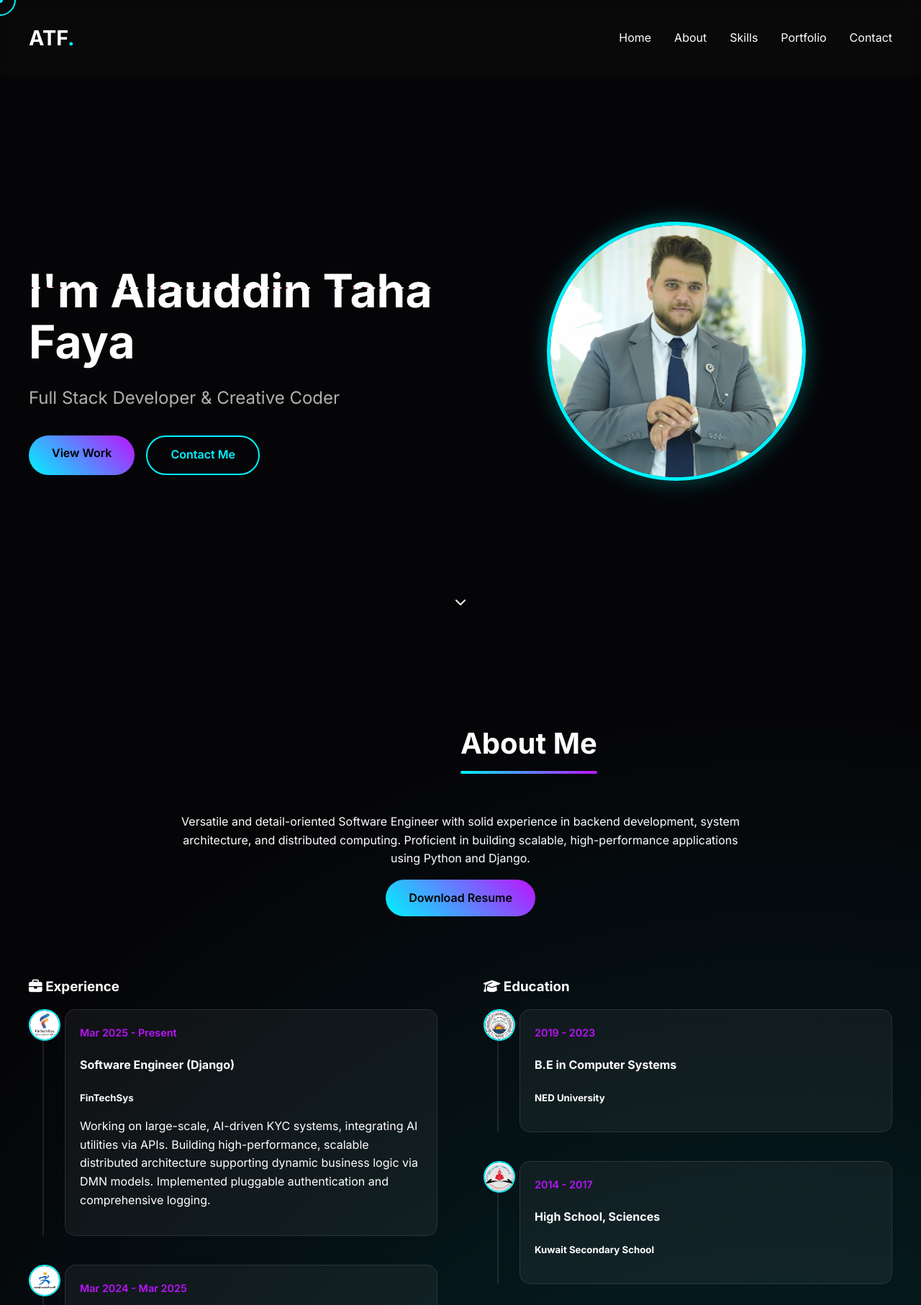
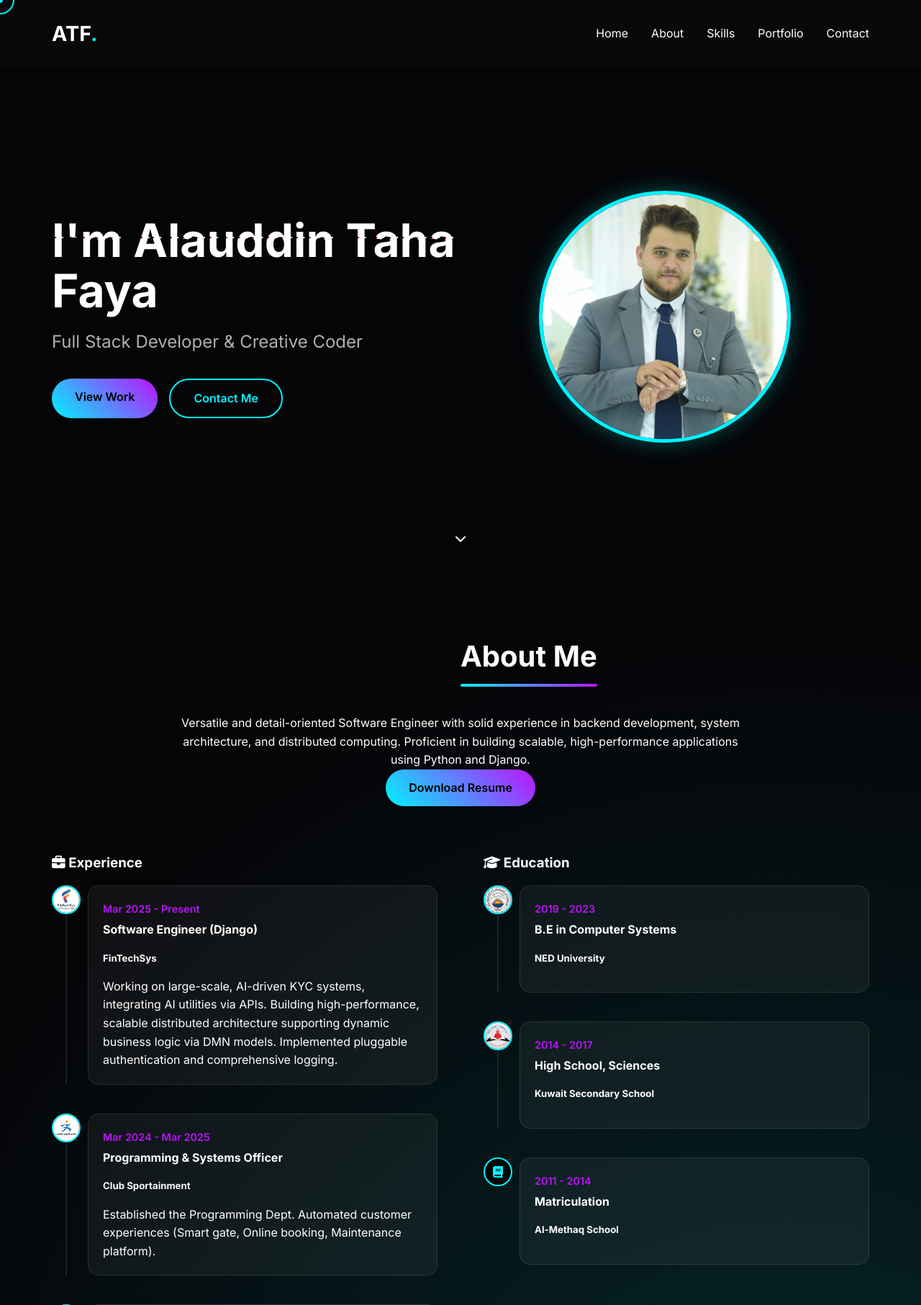
Before and after one commit to alaauddin/personal-profile, a Django app: page / in a window 1280 px wide. Shown: the top 1813 px of the page at 72% size. Run offline with Django 5.2, Linux system fonts and the light colour scheme; data comes from the database, SQL or seed files in the repository.

Commit message:
feat: Add universal reset for margin, padding, and box-sizing, and apply `width: 100%` and `overflow-x: hidden` to html and body.

```diff
--- a/static/css/style.css
+++ b/static/css/style.css
@@ -12,6 +12,18 @@
     --transition: all 0.4s cubic-bezier(0.175, 0.885, 0.32, 1.275);
 }
 
+* {
+    margin: 0;
+    padding: 0;
+    box-sizing: border-box;
+}
+
+html,
+body {
+    width: 100%;
+    overflow-x: hidden;
+}
+
 body {
     font-family: var(--font-main);
     background-color: var(--bg-color);
@@ -20,7 +32,6 @@ body {
         radial-gradient(circle at 85% 30%, rgba(0, 243, 255, 0.15), transparent 25%);
     color: var(--text-color);
     line-height: 1.6;
-    overflow-x: hidden;
     cursor: none;
 }
 
```
